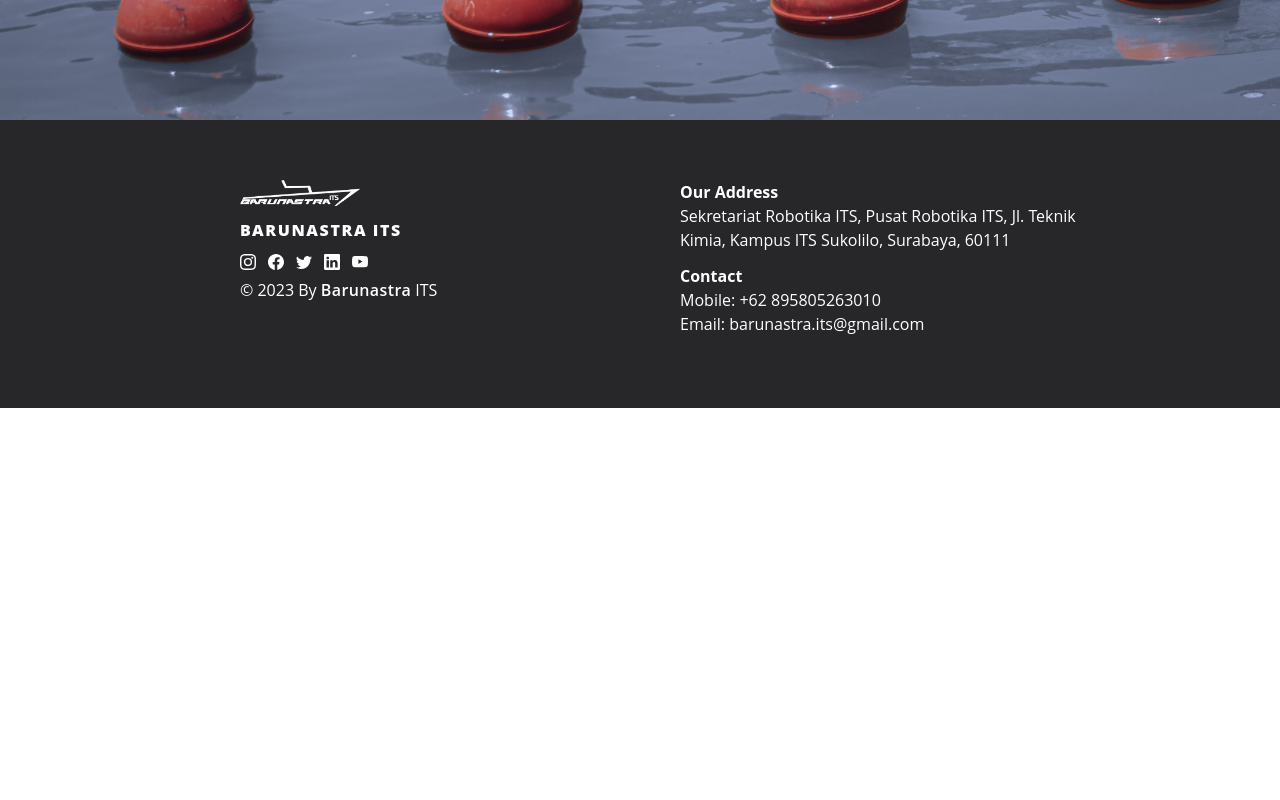
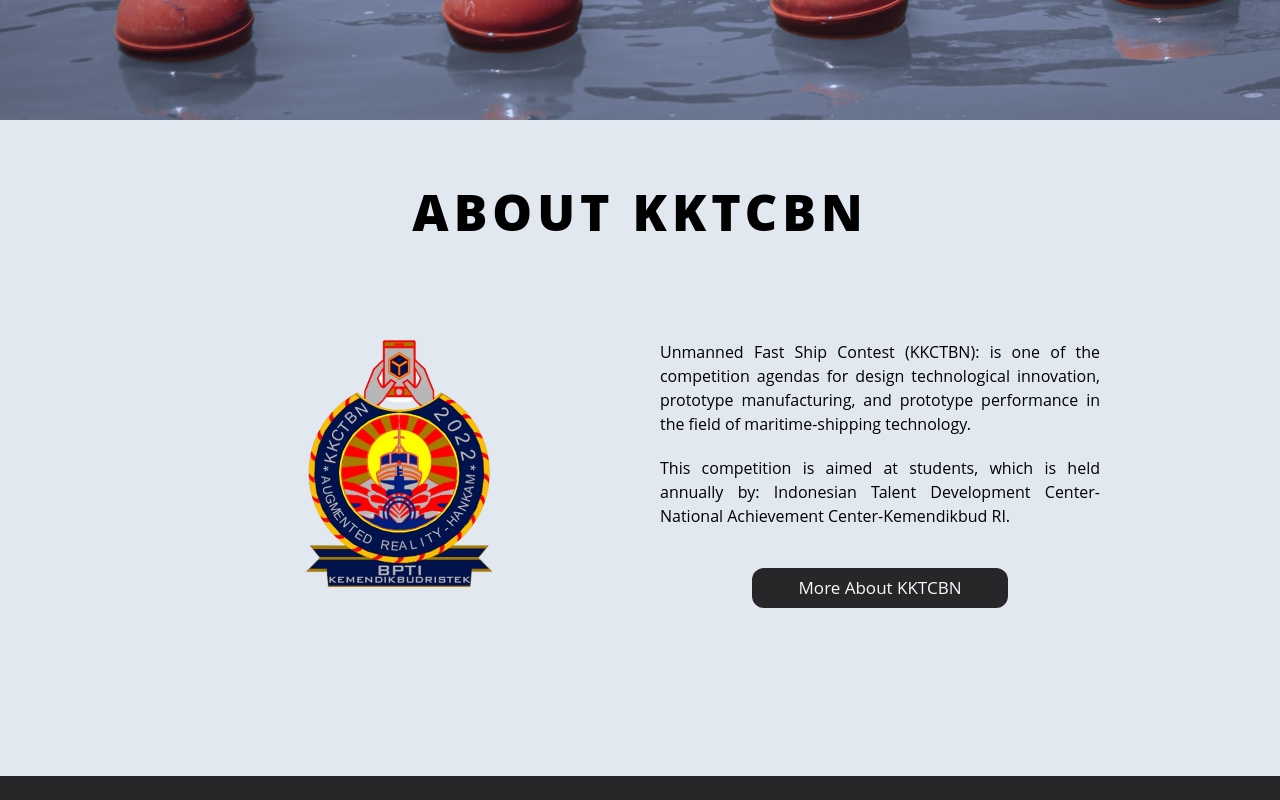
Before and after one commit to reynaldineo/FP-Web-Barunastra, a Next.js app: page /competition in a window 1280 px wide. Shown: the part 680-1480 px from the top of the page. Before the commit the page ends 1088 px from the top, so only its background shows below. Built offline with nearby package versions, Linux system fonts and the light colour scheme.

Commit message:
feat: add about competition

```diff
--- /dev/null
+++ b/src/components/AboutCompetition.tsx
@@ -0,0 +1,41 @@
+import React from "react";
+import Image from "next/image";
+import Link from "next/link";
+
+import kktcbnLogo from "../../public/images/kkctbn.png";
+
+export default function AboutCompetition() {
+  return (
+    <section>
+      <div className="bg-slate-200 ">
+        <p className="p-10 pt-20 text-center text-[25px] font-extrabold uppercase tracking-widest md:pb-10 md:text-[50px]">
+          About KKTCBN
+        </p>
+
+        <div className="grid grid-cols-1 pt-1 pb-32 md:grid-cols-2 md:px-40 md:pt-14">
+          <div className="mx-auto py-5">
+            <Image src={kktcbnLogo} alt="logoKKTCBN" width={200} height={40} />
+          </div>
+          <div className="mx-auto">
+            <p className="p-5 text-justify md:text-[16px]">
+              Unmanned Fast Ship Contest (KKCTBN): is one of the competition
+              agendas for design technological innovation, prototype
+              manufacturing, and prototype performance in the field of
+              maritime-shipping technology.
+            </p>
+            <p className="px-5 pb-5 text-justify md:text-[16px]">
+              This competition is aimed at students, which is held annually by:
+              Indonesian Talent Development Center-National Achievement
+              Center-Kemendikbud RI.
+            </p>
+            <div className="mx-14 pt-5 pb-10 md:mx-28">
+              <div className=" rounded-xl bg-zinc-800 px-2 py-2 text-center text-[14px] font-medium text-slate-50 md:px-5 md:text-[17px]">
+                <Link href="/">More About KKTCBN</Link>
+              </div>
+            </div>
+          </div>
+        </div>
+      </div>
+    </section>
+  );
+}
--- a/src/pages/competition.tsx
+++ b/src/pages/competition.tsx
@@ -5,6 +5,7 @@ import Seo from "@/components/Seo";
 import Navbar from "@/components/Navbar";
 import Footer from "@/components/Footer";
 import MainCompetition from "@/components/MainCompetition";
+import AboutCompetition from "@/components/AboutCompetition";
 
 /**
  * SVGR Support
@@ -27,6 +28,7 @@ export default function HomePage() {
       <main>
         <Navbar />
         <MainCompetition />
+        <AboutCompetition />
         <Footer />
       </main>
     </Layout>
```
